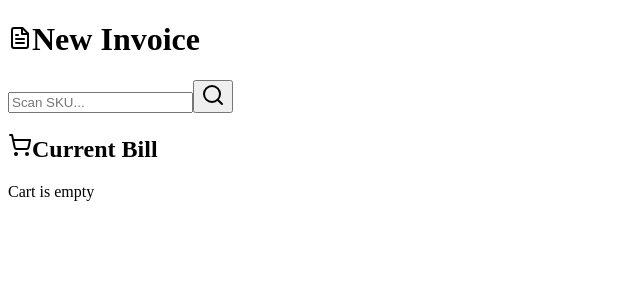
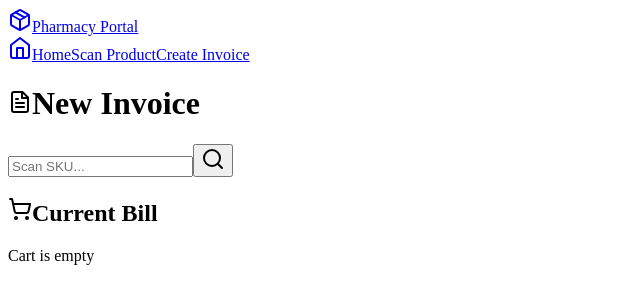
Before and after one commit to kovendhan5/ProjectX, a Next.js app in the folder clients/pharmacy-portal/: page /invoice in a window 1280 px wide. Shown: the top 304 px of the page, without its empty margins (0-640 px from the left). Built offline with nearby package versions, Linux system fonts and the light colour scheme.

Commit message:
feat: update README with detailed features and tech stack; refactor Invoice page to use Layout component

```diff
--- a/clients/pharmacy-portal/src/components/Layout.tsx
+++ b/clients/pharmacy-portal/src/components/Layout.tsx
@@ -1,6 +1,6 @@
+import { Home, Package } from 'lucide-react';
 import Link from 'next/link';
 import { ReactNode } from 'react';
-import { Package, Home } from 'lucide-react';
 
 interface LayoutProps {
   children: ReactNode;
--- a/clients/pharmacy-portal/src/pages/invoice.tsx
+++ b/clients/pharmacy-portal/src/pages/invoice.tsx
@@ -1,6 +1,7 @@
 import { CheckCircle, FileText, Plus, Search, ShoppingCart, Trash2 } from 'lucide-react';
 import Head from 'next/head';
 import React, { useState } from 'react';
+import Layout from '../components/Layout';
 
 interface Batch {
   id: string;
@@ -134,7 +135,8 @@ export default function InvoicePage() {
 
   if (successId) {
     return (
-      <div className="min-h-screen bg-gray-50 flex items-center justify-center p-4">
+      <Layout>
+        <div className="min-h-screen bg-gray-50 flex items-center justify-center p-4">
         <div className="bg-white p-8 rounded-xl shadow-lg text-center max-w-md w-full">
           <div className="w-16 h-16 bg-green-100 rounded-full flex items-center justify-center mx-auto mb-4">
             <CheckCircle className="w-8 h-8 text-green-600" />
@@ -150,12 +152,14 @@ export default function InvoicePage() {
             Create Another
           </button>
         </div>
-      </div>
+        </div>
+      </Layout>
     );
   }
 
   return (
-    <div className="min-h-screen bg-gray-50 p-6">
+    <Layout>
+      <div className="min-h-screen bg-gray-50 p-6">
       <Head>
         <title>Create Invoice | Pharmacy Portal</title>
       </Head>
@@ -295,6 +299,7 @@ export default function InvoicePage() {
           </div>
         </div>
       </div>
-    </div>
+      </div>
+    </Layout>
   );
 }
```
Also changed, not shown: 1 other file (tests, documents, lock files or other folders).
